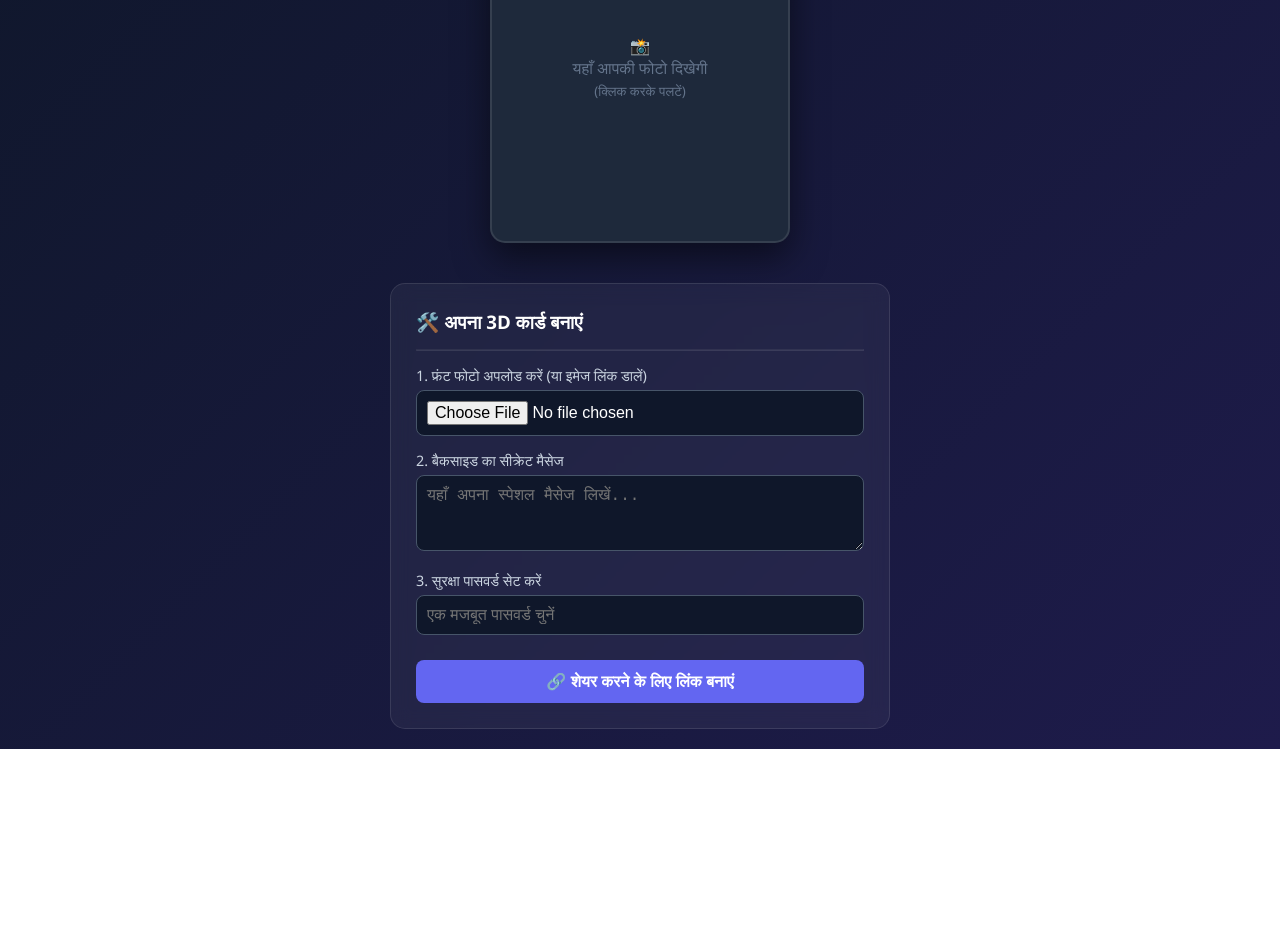
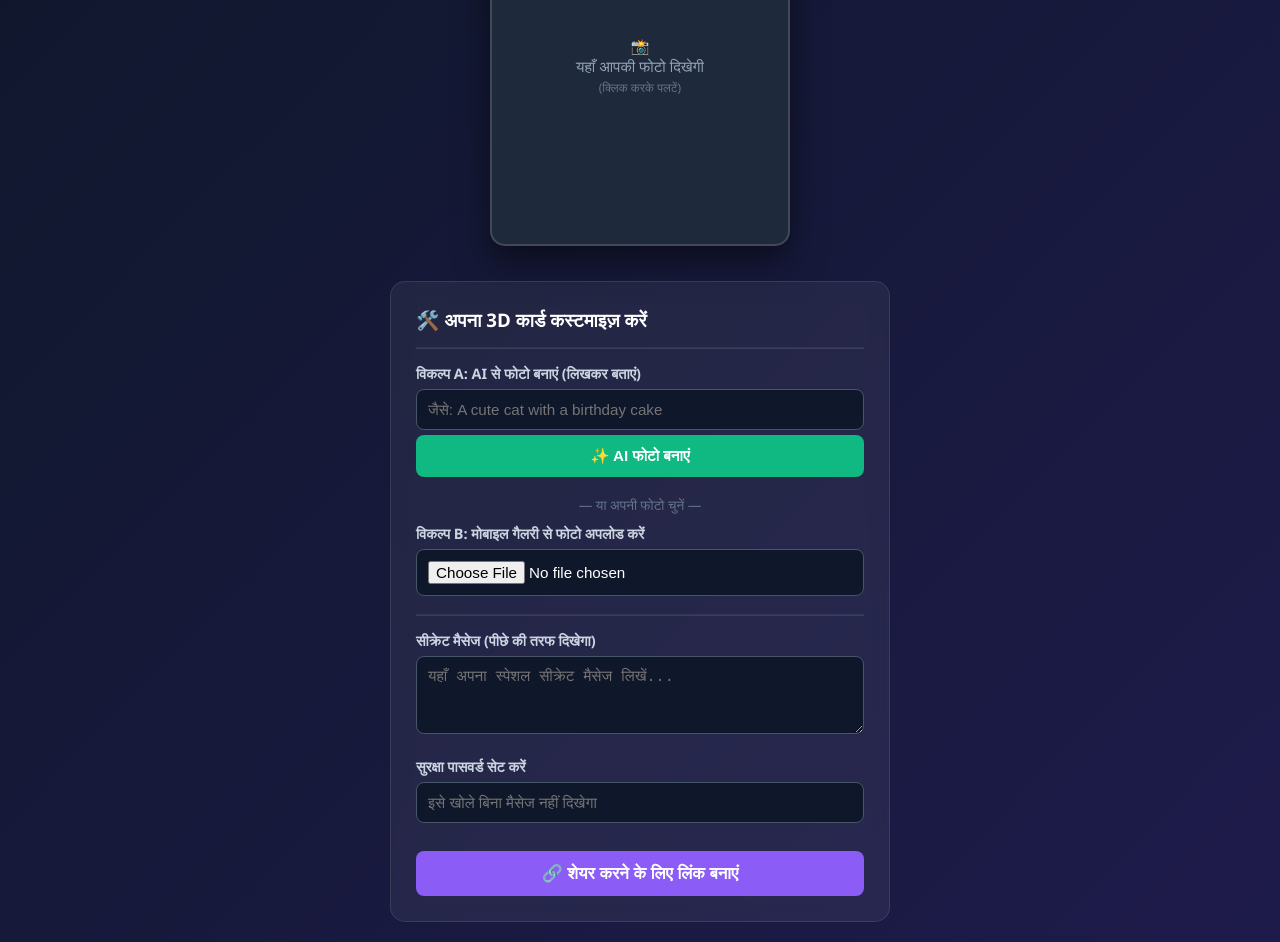
Before and after one commit to pappulahde-web/3D-PIC-STUDIO, a website: page index.html in a window 1280 px wide. Shown: the part 232-1174 px from the top of the page. Before the commit the page ends 981 px from the top, so only its background shows below. Drawn offline with Linux system fonts and the light colour scheme.

Commit message:
Update index.html

```diff
--- a/index.html
+++ b/index.html
@@ -3,7 +3,7 @@
 <head>
     <meta charset="UTF-8">
     <meta name="viewport" content="width=device-width, initial-scale=1.0">
-    <title>3D Secret Message Card Generator</title>
+    <title>3D Secret Photo Card Maker</title>
     <style>
         * { margin: 0; padding: 0; box-sizing: border-box; }
         body {
@@ -16,14 +16,14 @@
             align-items: center;
             min-height: 100vh;
         }
-        h1 { margin-bottom: 10px; font-size: 2rem; text-align: center; color: #a5b4fc; }
-        p.subtitle { margin-bottom: 30px; color: #94a3b8; text-align: center; }
+        h1 { margin-bottom: 5px; font-size: 2rem; text-align: center; color: #a5b4fc; }
+        p.subtitle { margin-bottom: 30px; color: #94a3b8; text-align: center; font-size: 0.95rem; }
 
         .container {
             display: flex;
             flex-direction: column;
             align-items: center;
-            gap: 40px;
+            gap: 35px;
             width: 100%;
             max-width: 500px;
         }
@@ -32,14 +32,14 @@
         .card-container {
             perspective: 1000px;
             width: 300px;
-            height: 350px;
+            height: 360px;
         }
         .card {
             width: 100%;
             height: 100%;
             position: relative;
             transform-style: preserve-3d;
-            transition: transform 0.8s cubic-bezier(0.175, 0.885, 0.32, 1.275);
+            transition: transform 0.6s cubic-bezier(0.175, 0.885, 0.32, 1.275);
             cursor: pointer;
         }
         .card.flipped {
@@ -52,7 +52,7 @@
             backface-visibility: hidden;
             border-radius: 15px;
             box-shadow: 0 15px 35px rgba(0,0,0,0.5);
-            border: 2px solid rgba(255,255,255,0.1);
+            border: 2px solid rgba(255,255,255,0.15);
             overflow: hidden;
         }
         .card-front {
@@ -67,9 +67,10 @@
             object-fit: cover;
         }
         .placeholder-text {
-            color: #64748b;
+            color: #94a3b8;
             text-align: center;
             padding: 20px;
+            font-size: 0.95rem;
         }
         .card-back {
             background: linear-gradient(135deg, #311042, #160626);
@@ -82,36 +83,41 @@
             text-align: center;
         }
 
-        /* Password and Message Screen */
+        /* Screens inside Card Back */
         .secure-screen, .message-screen {
             width: 100%;
             display: flex;
             flex-direction: column;
             align-items: center;
-            gap: 10px;
+            gap: 12px;
         }
         .hidden { display: none !important; }
 
-        /* Form Controls */
+        /* Form Styling */
         .generator-form {
-            background: rgba(255, 255, 255, 0.05);
+            background: rgba(255, 255, 255, 0.06);
             backdrop-filter: blur(10px);
             padding: 25px;
             border-radius: 15px;
             width: 100%;
             border: 1px solid rgba(255,255,255,0.1);
         }
-        .form-group { margin-bottom: 15px; }
-        label { display: block; margin-bottom: 5px; font-size: 0.9rem; color: #cbd5e1; }
+        .form-group { margin-bottom: 18px; }
+        label { display: block; margin-bottom: 6px; font-size: 0.9rem; color: #cbd5e1; font-weight: 600; }
+
         input[type="text"], input[type="password"], textarea, input[type="file"] {
             width: 100%;
-            padding: 10px;
+            padding: 11px;
             border-radius: 8px;
             border: 1px solid #475569;
             background: #0f172a;
             color: #fff;
-            font-size: 1rem;
+            font-size: 0.95rem;
+            outline: none;
         }
+        input:focus, textarea:focus { border-color: #6366f1; }
+
+        /* Buttons */
         button {
             width: 100%;
             padding: 12px;
@@ -119,36 +125,45 @@
             color: white;
             border: none;
             border-radius: 8px;
-            font-size: 1rem;
+            font-size: 0.95rem;
             font-weight: bold;
             cursor: pointer;
-            transition: background 0.2s;
-            margin-top: 10px;
+            transition: background 0.2s, transform 0.1s;
         }
         button:hover { background: #4f46e5; }
+        button:active { transform: scale(0.98); }
+
+        .ai-btn { background: #10b981; margin-top: 5px; }
+        .ai-btn:hover { background: #059669; }
+        .submit-btn { background: #8b5cf6; margin-top: 10px; font-size: 1.05rem; }
+        .submit-btn:hover { background: #7c3aed; }
 
         .share-section {
-            background: #10b981;
+            background: #065f46;
             padding: 15px;
             border-radius: 8px;
             margin-top: 15px;
             text-align: center;
+            border: 1px solid #10b981;
         }
         .share-link {
-            background: #047857;
-            padding: 8px;
+            background: #022c22;
+            padding: 10px;
             border-radius: 5px;
             word-break: break-all;
-            margin-top: 5px;
+            margin-top: 8px;
             font-size: 0.85rem;
             user-select: all;
+            border: 1px dashed #10b981;
+            color: #34d399;
         }
+        .loading-text { font-size: 0.85rem; color: #f59e0b; display: none; margin-top: 4px; }
     </style>
 </head>
 <body>
 
     <h1>3D Secret Photo Card</h1>
-    <p class="subtitle">अपनी फोटो लगाएं, पासवर्ड से मैसेज छुपाएं और दोस्तों को शेयर करें!</p>
+    <p class="subtitle">AI से फोटो बनाएं या अपनी अपलोड करें, पासवर्ड सेट करें और दोस्तों को चौंकाएं!</p>
 
     <div class="container">
 
@@ -158,7 +173,7 @@
                 <!-- Front Side (Photo) -->
                 <div class="card-face card-front">
                     <img id="frontImage" src="" class="hidden">
-                    <div id="frontPlaceholder" class="placeholder-text">📸<br>यहाँ आपकी फोटो दिखेगी<br><small>(क्लिक करके पलटें)</small></div>
+                    <div id="frontPlaceholder" class="placeholder-text">📸<br>यहाँ आपकी फोटो दिखेगी<br><span style="font-size:0.75rem; color:#64748b;">(क्लिक करके पलटें)</span></div>
                 </div>
                 <!-- Back Side (Password/Message) -->
                 <div class="card-face card-back">
@@ -167,38 +182,54 @@
                         <h3>🔒 यह मैसेज लॉक है</h3>
                         <p style="font-size: 0.8rem; color:#94a3b8;">देखने के लिए पासवर्ड डालें</p>
                         <input type="password" id="viewPassword" placeholder="पासवर्ड यहाँ लिखें">
-                        <button onclick="unlockMessage()">Unlock</button>
+                        <button onclick="unlockMessage()">Unlock Message</button>
                     </div>
                     <!-- Secret Message Screen -->
                     <div id="messageScreen" class="message-screen hidden">
                         <h3>🎁 आपके लिए संदेश:</h3>
-                        <p id="secretText" style="font-size: 1.2rem; color: #f43f5e; margin-top:10px;"></p>
+                        <p id="secretText" style="font-size: 1.1rem; color: #f43f5e; margin-top:10px; font-weight:bold; word-break:break-word;"></p>
                     </div>
                 </div>
             </div>
         </div>
 
-        <!-- Generator Form (यह सिर्फ मेकर को दिखेगा) -->
+        <!-- Generator Form (यह सिर्फ कार्ड बनाने वाले को दिखेगा) -->
         <div class="generator-form" id="editorForm">
-            <h3>🛠️ अपना 3D कार्ड बनाएं</h3>
+            <h3>🛠️ अपना 3D कार्ड कस्टमाइज़ करें</h3>
+            <hr style="border-color: rgba(255,255,255,0.1); margin: 15px 0;">
+
+            <!-- AI Image Option -->
+            <div class="form-group">
+                <label>विकल्प A: AI से फोटो बनाएं (लिखकर बताएं)</label>
+                <input type="text" id="aiPrompt" placeholder="जैसे: A cute cat with a birthday cake">
+                <button type="button" class="ai-btn" onclick="generateAIImage()">✨ AI फोटो बनाएं</button>
+                <div id="aiLoading" class="loading-text">⏳ AI आपकी फोटो बना रहा है, कृपया 5 सेकंड रुकें...</div>
+            </div>
+
+            <div style="text-align: center; margin: 10px 0; color: #64748b; font-size: 0.85rem;">— या अपनी फोटो चुनें —</div>
+
+            <!-- Manual Upload Option -->
+            <div class="form-group">
+                <label>विकल्प B: मोबाइल गैलरी से फोटो अपलोड करें</label>
+                <input type="file" id="imageInput" accept="image/*" onchange="previewImage(this)">
+            </div>
+
             <hr style="border-color: rgba(255,255,255,0.1); margin: 15px 0;">
 
             <div class="form-group">
-                <label>1. फ्रंट फोटो अपलोड करें (या इमेज लिंक डालें)</label>
-                <input type="file" id="imageInput" accept="image/*" onchange="previewImage(this)">
+                <label>सीक्रेट मैसेज (पीछे की तरफ दिखेगा)</label>
+                <textarea id="msgInput" rows="3" placeholder="यहाँ अपना स्पेशल सीक्रेट मैसेज लिखें..."></textarea>
             </div>
+
             <div class="form-group">
-                <label>2. बैकसाइड का सीक्रेट मैसेज</label>
-                <textarea id="msgInput" rows="3" placeholder="यहाँ अपना स्पेशल मैसेज लिखें..."></textarea>
+                <label>सुरक्षा पासवर्ड सेट करें</label>
+                <input type="password" id="passInput" placeholder="इसे खोले बिना मैसेज नहीं दिखेगा">
             </div>
-            <div class="form-group">
-                <label>3. सुरक्षा पासवर्ड सेट करें</label>
-                <input type="password" id="passInput" placeholder="एक मजबूत पासवर्ड चुनें">
-            </div>
-            <button onclick="generateLink()">🔗 शेयर करने के लिए लिंक बनाएं</button>
+
+            <button class="submit-btn" onclick="generateLink()">🔗 शेयर करने के लिए लिंक बनाएं</button>
 
             <div id="shareResult" class="share-section hidden">
-                <strong>🎉 आपका 3D कार्ड तैयार है!</strong>
+                <strong>🎉 आपका कार्ड तैयार हो गया है!</strong>
                 <p style="font-size:0.8rem; margin:5px 0;">नीचे दिए लिंक को कॉपी करके Facebook/Instagram पर शेयर करें:</p>
                 <div class="share-link" id="finalLink"></div>
             </div>
@@ -215,7 +246,39 @@
             document.getElementById('mainCard').classList.toggle('flipped');
         }
 
-        // Preview uploaded image
+        // 1. AI Image Generation Logic (Free API via Pollinations)
+        function generateAIImage() {
+            const prompt = document.getElementById('aiPrompt').value.trim();
+            if (!prompt) {
+                alert("कृपया AI फोटो बनाने के लिए कुछ टेक्स्ट लिखें!");
+                return;
+            }
+
+            const loading = document.getElementById('aiLoading');
+            loading.style.display = 'block';
+
+            // Clean prompt for URL
+            const encodedPrompt = encodeURIComponent(prompt);
+            const aiImageUrl = `https://image.pollinations.ai/p/${encodedPrompt}?width=300&height=360&seed=${Math.floor(Math.random() * 1000)}`;
+
+            // Create a temporary image object to preload it
+            const imgLoader = new Image();
+            imgLoader.src = aiImageUrl;
+            imgLoader.onload = function() {
+                const img = document.getElementById('frontImage');
+                img.src = aiImageUrl;
+                img.classList.remove('hidden');
+                document.getElementById('frontPlaceholder').classList.add('hidden');
+                loading.style.display = 'none';
+                alert("🎉 AI फोटो सफलतापुर्वक बन गई है! ऊपर कार्ड में देखें।");
+            };
+            imgLoader.onerror = function() {
+                loading.style.display = 'none';
+                alert("फोटो बनाने में कोई दिक्कत आई, कृपया दोबारा कोशिश करें।");
+            };
+        }
+
+        // 2. Normal Image Upload Preview
         function previewImage(input) {
             if (input.files && input.files[0]) {
                 const reader = new FileReader();
@@ -229,73 +292,87 @@
             }
         }
 
-        // Generate URL with Data (Base64 encoded)
+        // 3. Secure Link Generation
         function generateLink() {
             const imgInput = document.getElementById('frontImage').src;
-            const msg = document.getElementById('msgInput').value;
-            const pass = document.getElementById('passInput').value;
+            const msg = document.getElementById('msgInput').value.trim();
+            const pass = document.getElementById('passInput').value.trim();
 
-            if(!imgInput || !msg || !pass) {
-                alert("कृपया फोटो, मैसेज और पासवर्ड तीनों चीजें भरें!");
+            if(!imgInput || imgInput === window.location.href) {
+                alert("कृपया पहले विकल्प A या B से कोई एक फोटो सेट करें!");
+                return;
+            }
+            if(!msg || !pass) {
+                alert("कृपया सीक्रेट मैसेज और सुरक्षा पासवर्ड दोनों भरें!");
                 return;
             }
 
-            // डेटा को सिक्योर/शॉर्ट रखने के लिए ऑब्जेक्ट बनाया
+            // UTF-8 सपोर्टेड सेफ एन्कोडिंग स्कीम ताकि पासवर्ड कभी गलत न हो
             const cardData = {
                 img: imgInput,
-                msg: btoa(unescape(encodeURIComponent(msg))), // सुरक्षित मैसेज एन्कोडिंग
-                pass: btoa(pass) // पासवर्ड एन्कोडिंग
+                msg: btoa(encodeURIComponent(msg)),
+                pass: btoa(encodeURIComponent(pass))
             };
 
-            // डेटा बहुत बड़ा न हो इसलिए हम लोकलस्टोरेज सिमुलेशन या यूआरएल का उपयोग कर रहे हैं
-            // इंटरनेट पर लाइव होने के बाद यह यूआरएल काम करेगा
             const jsonStr = JSON.stringify(cardData);
-            const encodedData = btoa(unescape(encodeURIComponent(jsonStr)));
+            const encodedData = btoa(encodeURIComponent(jsonStr));
 
             const currentUrl = window.location.href.split('?')[0];
             const finalShareUrl = `${currentUrl}?card=${encodedData}`;
 
             document.getElementById('finalLink').innerText = finalShareUrl;
             document.getElementById('shareResult').classList.remove('hidden');
+
+            // मेकर के लिए टेस्टिंग आसान बनाने के लिए बैकएंड पासवर्ड सेट कर दिया
+            globalPassword = cardData.pass;
+            document.getElementById('secretText').innerText = msg;
         }
 
-        // Unlock Secret Message
+        // 4. Unlock Logic (Fix Password Error)
         function unlockMessage() {
-            const enteredPass = document.getElementById('viewPassword').value;
-            if (btoa(enteredPass) === globalPassword) {
+            const enteredPass = document.getElementById('viewPassword').value.trim();
+            // यूआरएल कंपैटिबल एन्कोडिंग के साथ चेक करें
+            if (btoa(encodeURIComponent(enteredPass)) === globalPassword) {
                 document.getElementById('secureScreen').classList.add('hidden');
                 document.getElementById('messageScreen').classList.remove('hidden');
             } else {
-                alert("❌ गलत पासवर्ड! दोबारा कोशिश करें।");
+                alert("❌ गलत पासवर्ड! कृपया सही पासवर्ड डालें।");
             }
         }
 
-        // Check if opened via Shared Link
+        // 5. Check if opened via Shared Link
         window.onload = function() {
             const urlParams = new URLSearchParams(window.location.search);
             const cardParam = urlParams.get('card');
 
             if (cardParam) {
                 try {
-                    // अगर किसी ने लिंक खोला है, तो फॉर्म छुपा दो और सिर्फ कार्ड दिखाओ
+                    // अगर कोई शेयर लिंक खोलता है, तो एडिटर फॉर्म छुपा दें
                     document.getElementById('editorForm').classList.add('hidden');
 
-                    const decodedData = JSON.parse(decodeURIComponent(escape(atob(cardParam))));
+                    const decodedStr = decodeURIComponent(atob(cardParam));
+                    const decodedData = JSON.parse(decodedStr);
 
-                    // लोड इमेज
+                    // इमेज लोड करें
                     const img = document.getElementById('frontImage');
                     img.src = decodedData.img;
                     img.classList.remove('hidden');
                     document.getElementById('frontPlaceholder').classList.add('hidden');
 
-                    // लोड सीक्रेट्स
+                    // डेटा को सुरक्षित स्टोर करें
                     globalPassword = decodedData.pass;
-                    globalMessage = decodeURIComponent(escape(atob(decodedData.msg)));
+                    globalMessage = decodeURIComponent(atob(decodedData.msg));
+
                     document.getElementById('secretText').innerText = globalMessage;
 
                 } catch (e) {
-                    alert("लिंक सही नहीं है या डेटा करप्ट हो गया है।");
+                    alert("लिंक सही नहीं है या डेटा टूट गया है। नया लिंक बनाएं।");
                 }
+            } else {
+                // अगर आप खुद बना रहे हैं, तो शुरुआत में लॉक स्क्रीन हटाकर रखें
+                document.getElementById('secureScreen').classList.add('hidden');
+                document.getElementById('messageScreen').classList.remove('hidden');
+                document.getElementById('secretText').innerText = "आपका सीक्रेट मैसेज यहाँ दिखेगा।";
             }
         }
     </script>
```
